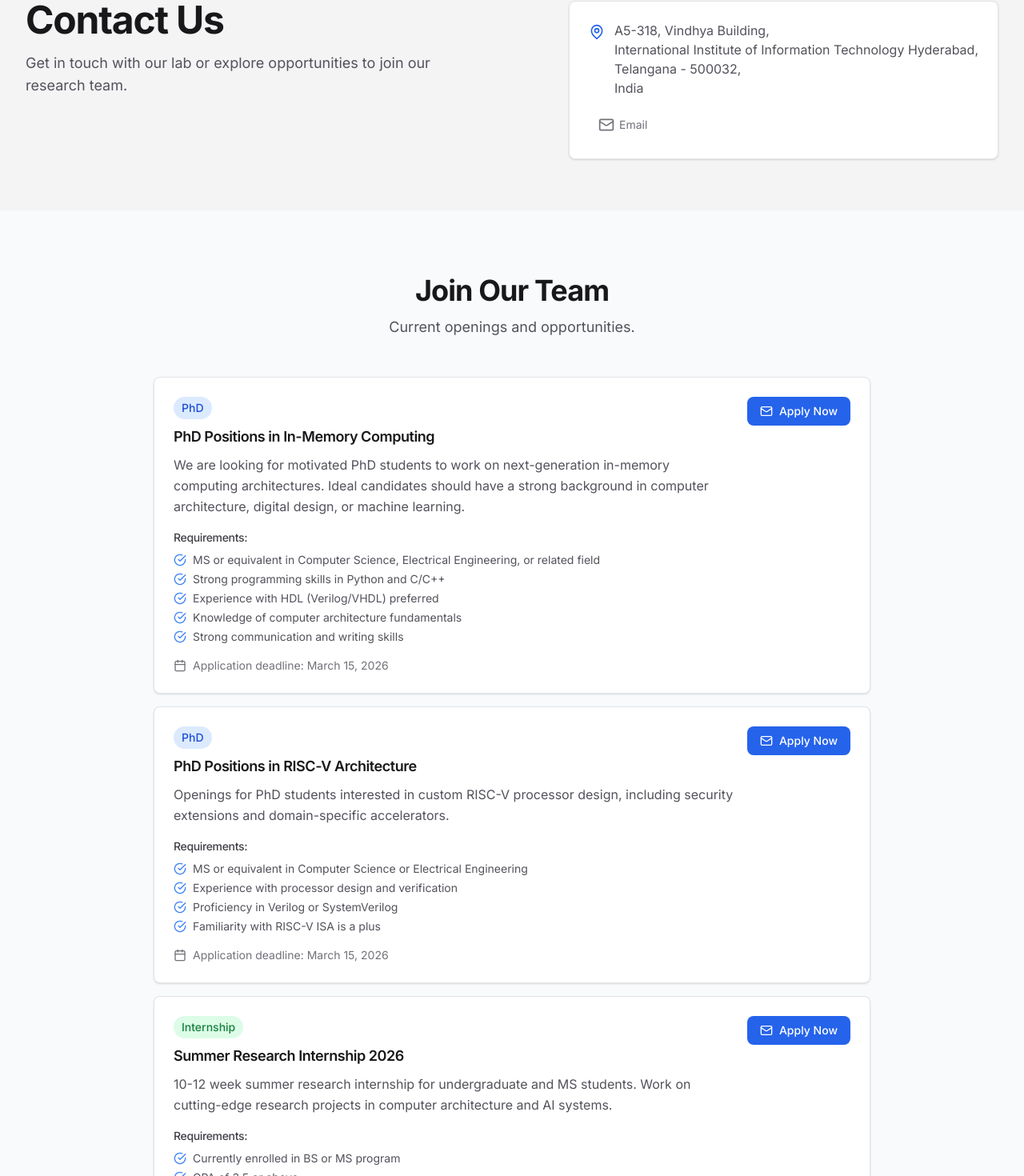
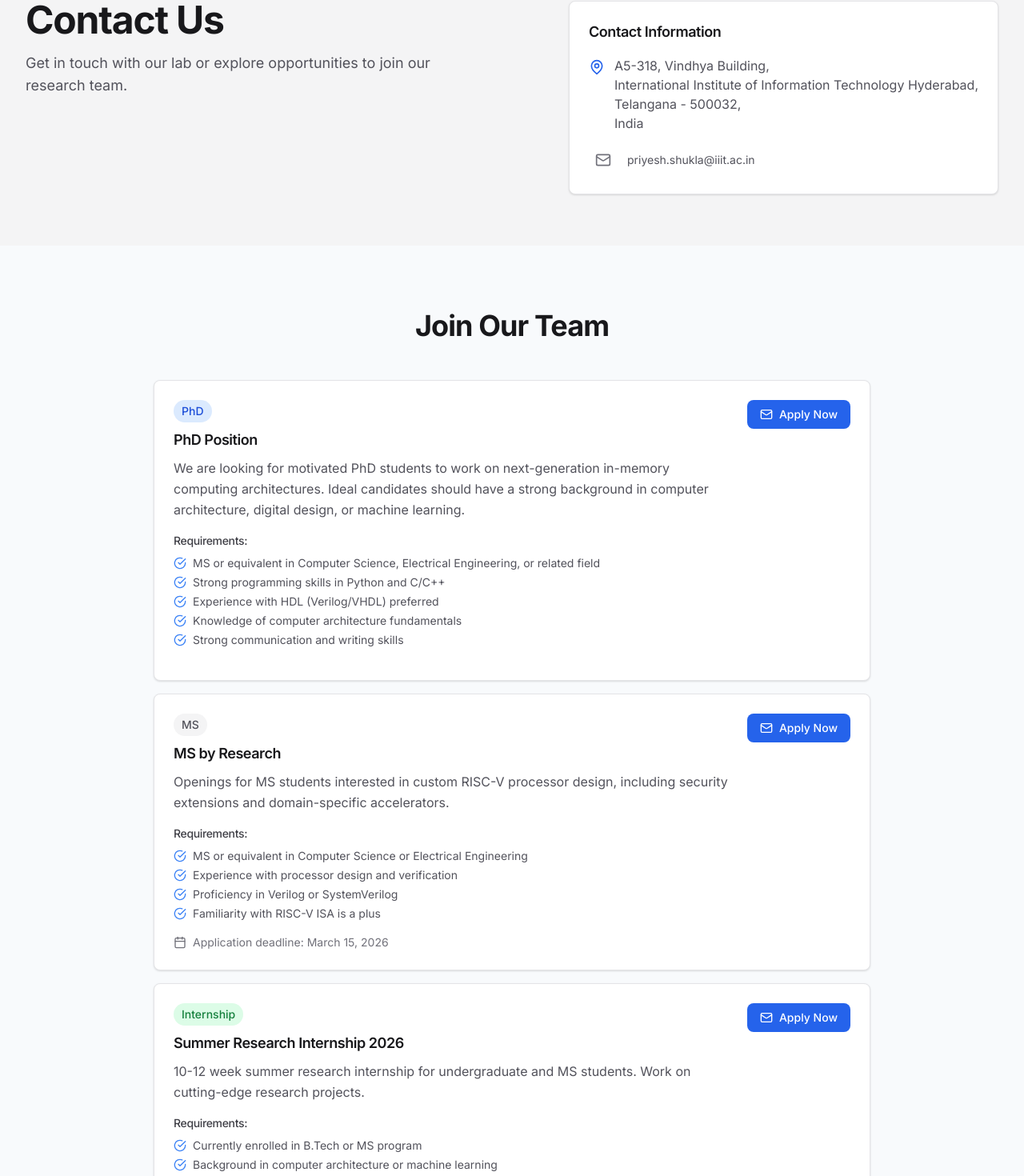
Before and after one commit to SARCS-Research-Group-IIITH/SARCS-Research-Group-IIITH.github.io, a Next.js app: page /contact in a window 1280 px wide. Shown: the part 127-1597 px from the top of the page at 80% size. Built offline with nearby package versions, Linux system fonts and the light colour scheme.

Commit message:
modified openings

```diff
--- a/app/contact/page.tsx
+++ b/app/contact/page.tsx
@@ -63,7 +63,6 @@ export default function ContactPage() {
         <div className="mx-auto max-w-4xl">
           <SectionHeader
             title="Join Our Team"
-            subtitle="Current openings and opportunities."
             align="center"
           />
           <OpeningsSection openings={openings} />
--- a/components/blog/ContactInfo.tsx
+++ b/components/blog/ContactInfo.tsx
@@ -25,10 +25,10 @@ interface ContactInfoProps {
  */
 export function ContactInfo({ address, email, phone }: ContactInfoProps) {
   return (
-    <Card className="overflow-hidden">
-      {/* <h3 className="mb-4 text-lg font-semibold text-surface-900 dark:text-surface-50">
+    <Card className="overflow-visible">
+      <h3 className="mb-4 text-lg font-semibold text-surface-900 dark:text-surface-50">
         Contact Information
-      </h3> */}
+      </h3>
 
       <div className="space-y-4">
         {/* Address */}
@@ -46,7 +46,13 @@ export function ContactInfo({ address, email, phone }: ContactInfoProps) {
 
         {/* Email */}
         <div className="flex items-center gap-3">
-          <EmailButton email={email} size="md" showLabel />
+          <EmailButton email={email} size="md" />
+          <a
+            href={`mailto:${email}`}
+            className="text-sm text-surface-600 transition-colors hover:text-primary-600 dark:text-surface-400 dark:hover:text-primary-400"
+          >
+            {email}
+          </a>
         </div>
 
         {/* Phone */}
--- a/components/ui/EmailButton.tsx
+++ b/components/ui/EmailButton.tsx
@@ -98,10 +98,10 @@ export function EmailButton({
 
       {/* Tooltip */}
       {showTooltip && !copied && (
-        <div className="absolute bottom-full left-1/2 z-50 mb-2 -translate-x-1/2 whitespace-nowrap rounded-lg bg-surface-900 px-3 py-1.5 text-xs text-white shadow-lg dark:bg-surface-700">
+        <div className="pointer-events-none absolute bottom-full left-1/2 z-50 mb-2 -translate-x-1/2 whitespace-nowrap rounded-lg bg-surface-900 px-3 py-1.5 text-xs text-white shadow-lg dark:bg-surface-700">
           <div className="flex items-center gap-2">
-            <span>{email}</span>
-            <Copy className="h-3 w-3 opacity-60" />
+            <span className="max-w-full overflow-visible">{email}</span>
+            <Copy className="h-3 w-3 flex-shrink-0 opacity-60" />
           </div>
           {/* Arrow */}
           <div className="absolute left-1/2 top-full -translate-x-1/2 border-4 border-transparent border-t-surface-900 dark:border-t-surface-700" />
--- a/data/openings.json
+++ b/data/openings.json
@@ -1,7 +1,7 @@
 [
   {
     "id": "opening-1",
-    "title": "PhD Positions in In-Memory Computing",
+    "title": "PhD Position",
     "type": "PhD",
     "description": "We are looking for motivated PhD students to work on next-generation in-memory computing architectures. Ideal candidates should have a strong background in computer architecture, digital design, or machine learning.",
     "requirements": [
@@ -11,15 +11,14 @@
       "Knowledge of computer architecture fundamentals",
       "Strong communication and writing skills"
     ],
-    "deadline": "2026-03-15",
     "isOpen": true,
-    "contactEmail": "sarcs-phd@example.edu"
+    "contactEmail": "priyesh.shukla@iiit.ac.in"
   },
   {
     "id": "opening-2",
-    "title": "PhD Positions in RISC-V Architecture",
-    "type": "PhD",
-    "description": "Openings for PhD students interested in custom RISC-V processor design, including security extensions and domain-specific accelerators.",
+    "title": "MS by Research",
+    "type": "MS",
+    "description": "Openings for MS students interested in custom RISC-V processor design, including security extensions and domain-specific accelerators.",
     "requirements": [
       "MS or equivalent in Computer Science or Electrical Engineering",
       "Experience with processor design and verification",
@@ -28,29 +27,28 @@
     ],
     "deadline": "2026-03-15",
     "isOpen": true,
-    "contactEmail": "sarcs-phd@example.edu"
+    "contactEmail": "priyesh.shukla@iiit.ac.in"
   },
   {
     "id": "opening-3",
     "title": "Summer Research Internship 2026",
     "type": "Internship",
-    "description": "10-12 week summer research internship for undergraduate and MS students. Work on cutting-edge research projects in computer architecture and AI systems.",
+    "description": "10-12 week summer research internship for undergraduate and MS students. Work on cutting-edge research projects.",
     "requirements": [
-      "Currently enrolled in BS or MS program",
-      "GPA of 3.5 or above",
+      "Currently enrolled in B.Tech or MS program",
       "Background in computer architecture or machine learning",
       "Available for full-time research during summer"
     ],
-    "deadline": "2026-02-01",
+    "deadline": "2026-05-01",
     "isOpen": true,
-    "contactEmail": "sarcs-internship@example.edu"
+    "contactEmail": "priyesh.shukla@iiit.ac.in"
   },
   {
     "id": "opening-4",
     "title": "Research Collaborations",
     "type": "Collaboration",
-    "description": "We welcome research collaborations with academic institutions and industry partners. Areas of interest include in-memory computing, RISC-V, and AI hardware.",
+    "description": "We welcome research collaborations with academic institutions and industry partners. Areas of interest include in-memory computing, RISC-V, Quantum Computing, Photonics and AI hardware.",
     "isOpen": true,
-    "contactEmail": "john.smith@example.edu"
+    "contactEmail": "priyesh.shukla@iiit.ac.in"
   }
 ]
```
